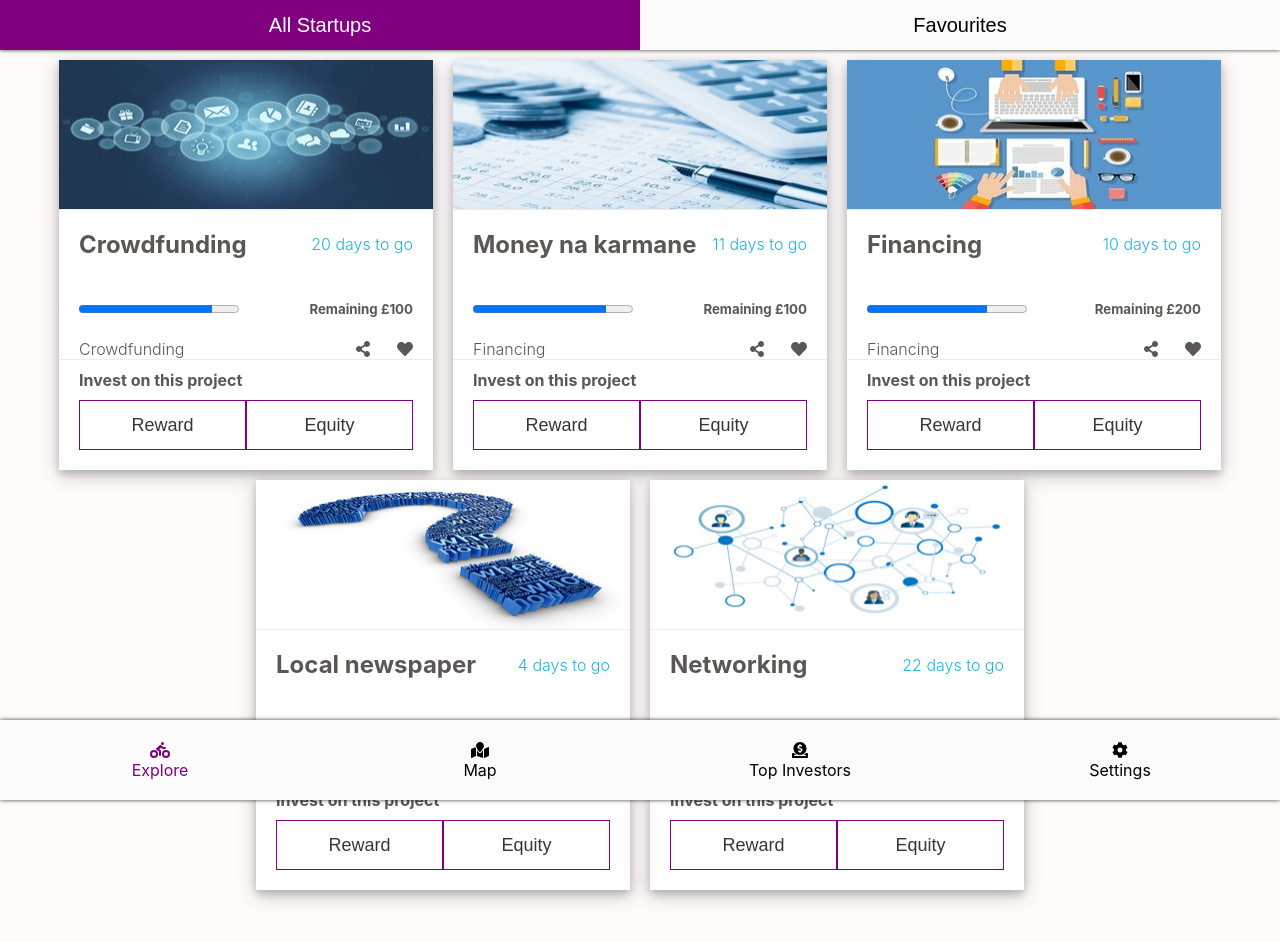
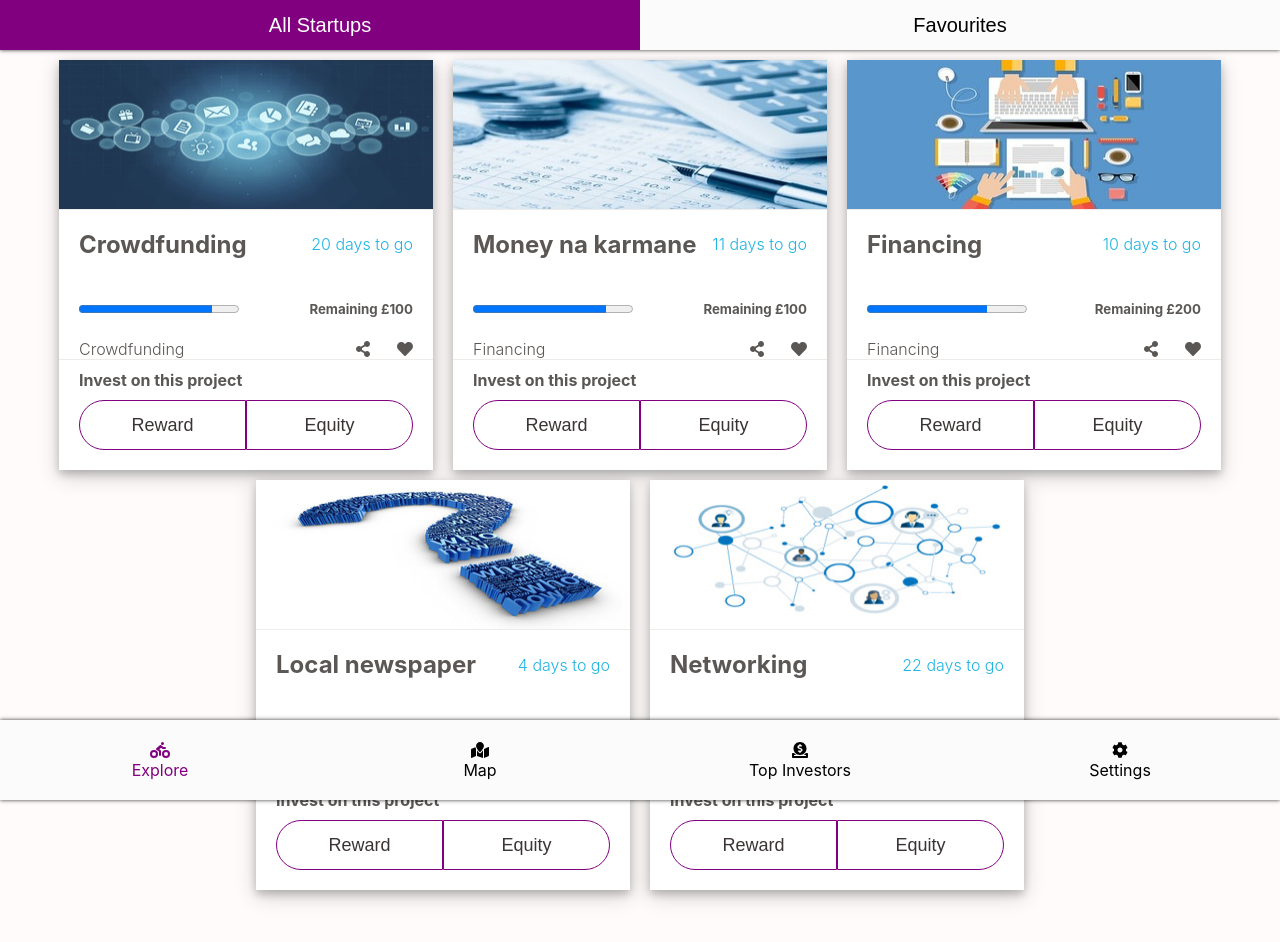
Before and after one commit to AnnaVih/crowd-funding-c3-team-1, a Next.js app: page /explore in a window 1280 px wide. Shown: the top 942 px of the page. Built offline with nearby package versions, Linux system fonts and the light colour scheme.

Commit message:
Added rounded corder buttons to card

```diff
--- a/components/ui/atoms/button/button.tsx
+++ b/components/ui/atoms/button/button.tsx
@@ -19,7 +19,7 @@ export const Button = ({
   className?: string
   size?: string
 }) => (
-  <StyledButton size={size} type={type} isRounded={isRounded} className={className}>{
+  <StyledButton size={size} type={type} isRounded={isRounded} className={className} name={name}>{
     linkTo ? <Link href={linkTo}>{name}</Link>
     : <button onClick={onClick}>{name}</button> }
   </StyledButton>
--- a/components/ui/atoms/button/styled-components/index.tsx
+++ b/components/ui/atoms/button/styled-components/index.tsx
@@ -1,7 +1,7 @@
 import styled from "styled-components"
 import { ButtonType } from "../types"
 
-export const StyledButton = styled.div<{type: ButtonType, isRounded: boolean, size: string}>`
+export const StyledButton = styled.div<{type: ButtonType, isRounded: boolean, size: string, name: string}>`
   width: ${({size}) => size === "sm" ? "200px" : "300px"};
   height: ${({size}) => size === "sm" ? "50px" : "70px"};
   margin: ${({size}) => size === "sm" ? "10px 0" : "25px 0"};
@@ -13,6 +13,10 @@ export const StyledButton = styled.div<{type: ButtonType, isRounded: boolean, si
   align-items: center;
   justify-content: center;
   border-radius:  ${({isRounded}) => isRounded ? "40px" : "none"};
+  border-top-left-radius: ${({name}) => name === "Reward" ? "25px" : "none" };
+  border-bottom-left-radius: ${({name}) => name === "Reward" ? "25px" : "none" };
+  border-top-right-radius: ${({name}) => name === "Equity" ? "25px" : "none" };
+  border-bottom-right-radius: ${({name}) => name === "Equity" ? "25px" : "none" };
   border: ${({type}) => type === "primary" ? "1px solid #800080" : "none"};
   cursor: pointer;
 
```
